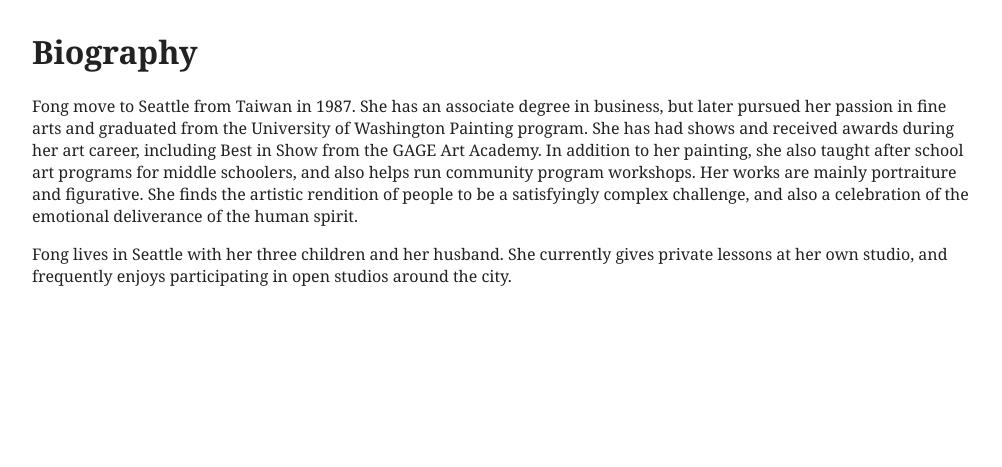
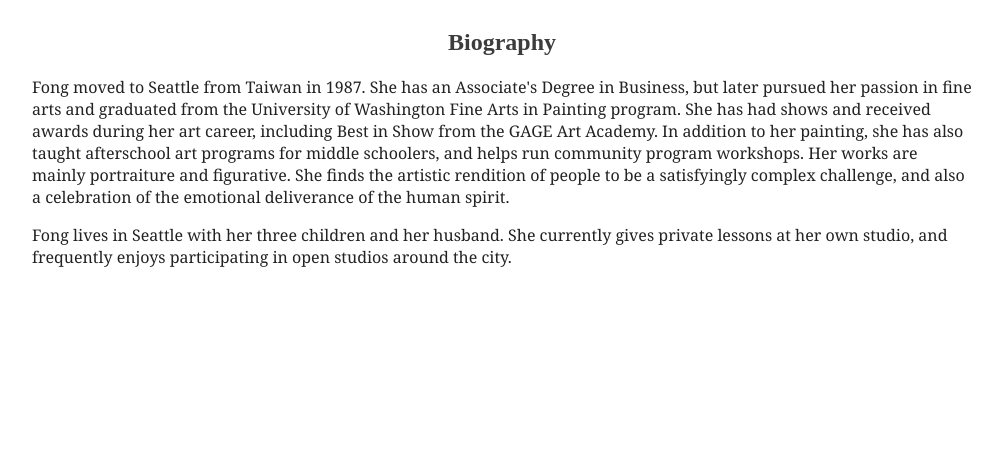
Before and after one commit to neauro/baatzportfolio, a PHP site: page /biography.php in a window 1280 px wide. Shown: the part 55-522 px from the top of the page, without its empty margins (154-1156 px from the left). Run offline with PHP 8.4, Linux system fonts and the light colour scheme; some web fonts are replaced.

Commit message:
spelling errors

```diff
--- a/biography.php
+++ b/biography.php
@@ -1,13 +1,13 @@
 <?php include "include/_header.php"; ?>
 
 <div id="container">
-  <h1>Biography</h1>
+  <h2>Biography</h2>
 <p>
-  Fong move to Seattle from Taiwan in 1987. She has an associate degree in business, but later pursued her passion in fine arts and graduated from the University of Washington Painting program.  She has had shows and received awards during her art career, including Best in Show from the GAGE Art Academy.  In addition to her painting, she also taught after school art programs for middle schoolers, and also helps run community program workshops.  Her works are mainly portraiture and figurative.  She finds the artistic rendition of people to be a satisfyingly complex challenge, and also a celebration of the emotional deliverance of the human spirit.
+  Fong moved to Seattle from Taiwan in 1987. She has an Associate's Degree in Business, but later pursued her passion in fine arts and graduated from the University of Washington Fine Arts in Painting program. She has had shows and received awards during her art career, including Best in Show from the GAGE Art Academy. In addition to her painting, she has also taught afterschool art programs for middle schoolers, and helps run community program workshops. Her works are mainly portraiture and figurative. She finds the artistic rendition of people to be a satisfyingly complex challenge, and also a celebration of the emotional deliverance of the human spirit.
 </p>
 
 <p>
-  Fong lives in Seattle with her three children and her husband.  She currently gives private lessons at her own studio, and frequently enjoys participating in open studios around the city.
+  Fong lives in Seattle with her three children and her husband. She currently gives private lessons at her own studio, and frequently enjoys participating in open studios around the city.
 </p>
 </p>
 </div>
```
